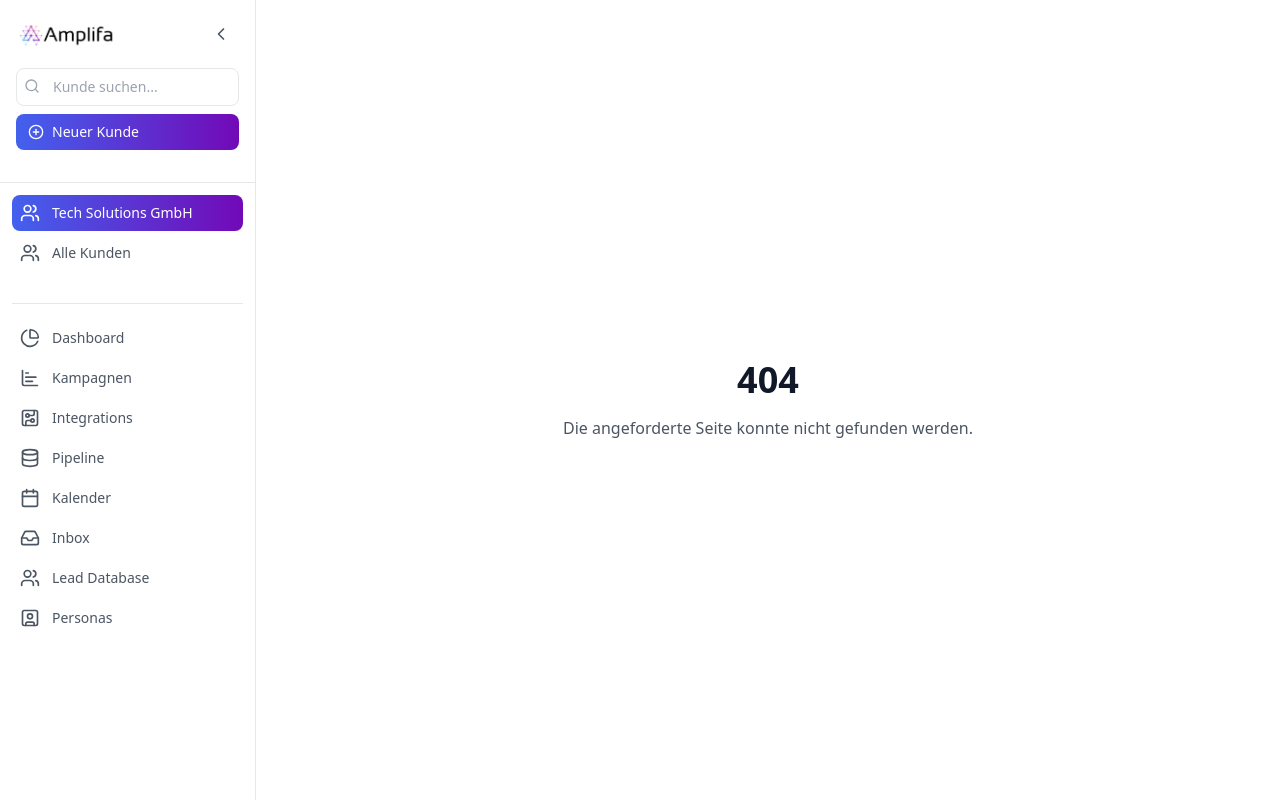
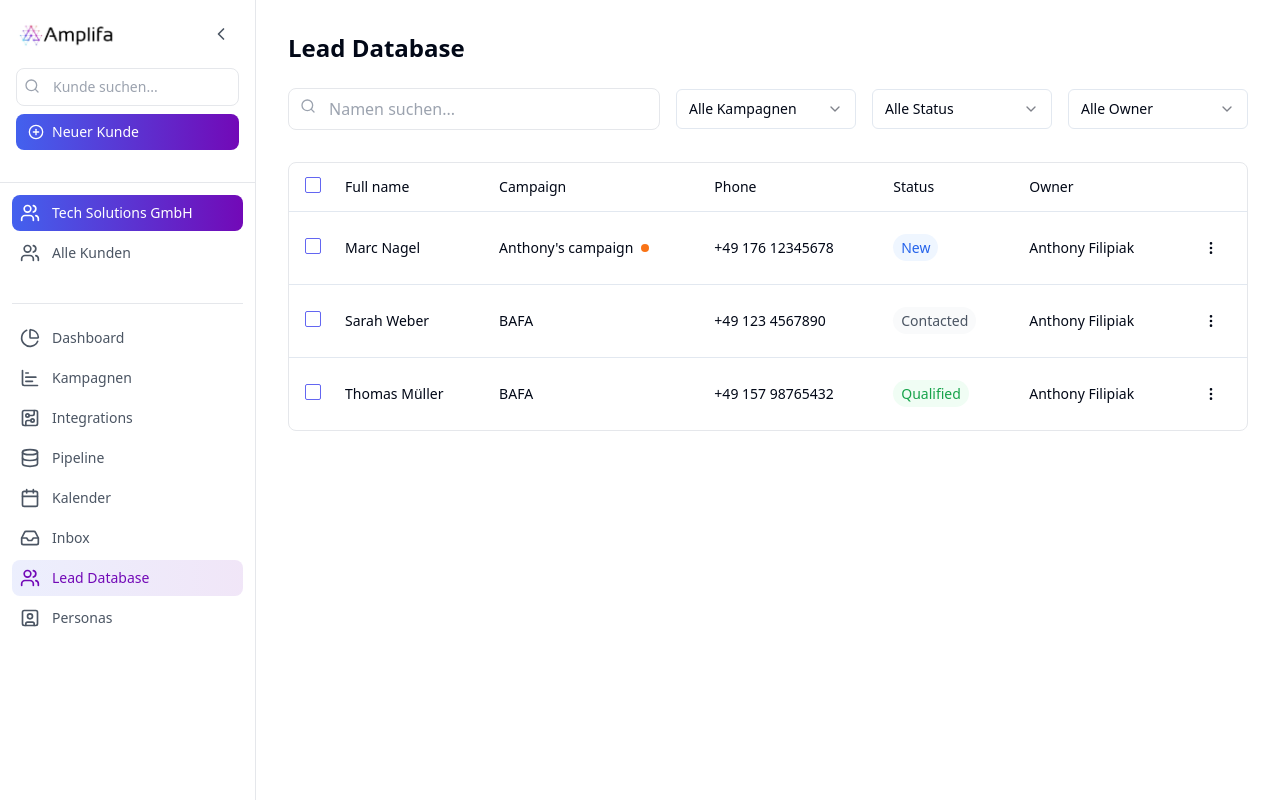
Before and after one commit to afilipiak25/agency-insight-portal, a React (Vite) app: page /leads in a window 1280 px wide. Before the commit this address had no page. Built offline with nearby package versions, Linux system fonts and the light colour scheme.

Commit message:
Implement lead database page
This commit implements a new page for the lead database, accessible via the sidebar.  The specific implementation details are not included in this commit message.

```diff
--- a/src/App.tsx
+++ b/src/App.tsx
@@ -11,6 +11,7 @@ import Campaigns from "./pages/Campaigns";
 import Integrations from "./pages/Integrations";
 import Pipeline from "./pages/Pipeline";
 import Calendar from "./pages/Calendar";
+import LeadDatabase from "./pages/LeadDatabase";
 
 const queryClient = new QueryClient();
 
@@ -27,6 +28,7 @@ const App = () => (
           <Route path="/integrations" element={<Integrations />} />
           <Route path="/pipeline" element={<Pipeline />} />
           <Route path="/calendar" element={<Calendar />} />
+          <Route path="/leads" element={<LeadDatabase />} />
           <Route path="*" element={<NotFound />} />
         </Routes>
       </BrowserRouter>
--- a/src/components/Sidebar.tsx
+++ b/src/components/Sidebar.tsx
@@ -25,7 +25,7 @@ const navItems = [
   { icon: Database, label: 'Pipeline', path: '/pipeline' },
   { icon: Calendar, label: 'Kalender', path: '/calendar' },
   { icon: Inbox, label: 'Inbox' },
-  { icon: Users, label: 'Lead Database' },
+  { icon: Users, label: 'Lead Database', path: '/leads' },
   { icon: UserSquare, label: 'Personas' },
 ];
 
--- /dev/null
+++ b/src/pages/LeadDatabase.tsx
@@ -0,0 +1,193 @@
+
+import { Layout } from "@/components/Layout";
+import { Button } from "@/components/ui/button";
+import { Search, MoreVertical } from "lucide-react";
+import {
+  Select,
+  SelectContent,
+  SelectItem,
+  SelectTrigger,
+  SelectValue,
+} from "@/components/ui/select";
+import {
+  Table,
+  TableBody,
+  TableCell,
+  TableHead,
+  TableHeader,
+  TableRow,
+} from "@/components/ui/table";
+import {
+  DropdownMenu,
+  DropdownMenuContent,
+  DropdownMenuItem,
+  DropdownMenuTrigger,
+} from "@/components/ui/dropdown-menu";
+import { Checkbox } from "@/components/ui/checkbox";
+
+interface Lead {
+  id: number;
+  name: string;
+  campaign: string;
+  phone: string;
+  status: "New" | "Contacted" | "Qualified";
+  owner: string;
+  isCampaignHot?: boolean;
+}
+
+const mockLeads: Lead[] = [
+  {
+    id: 1,
+    name: "Marc Nagel",
+    campaign: "Anthony's campaign",
+    phone: "+49 176 12345678",
+    status: "New",
+    owner: "Anthony Filipiak",
+    isCampaignHot: true,
+  },
+  {
+    id: 2,
+    name: "Sarah Weber",
+    campaign: "BAFA",
+    phone: "+49 123 4567890",
+    status: "Contacted",
+    owner: "Anthony Filipiak",
+  },
+  {
+    id: 3,
+    name: "Thomas Müller",
+    campaign: "BAFA",
+    phone: "+49 157 98765432",
+    status: "Qualified",
+    owner: "Anthony Filipiak",
+  },
+];
+
+const LeadDatabase = () => {
+  const getStatusStyle = (status: string) => {
+    switch (status) {
+      case "New":
+        return "bg-blue-50 text-blue-600";
+      case "Contacted":
+        return "bg-gray-50 text-gray-600";
+      case "Qualified":
+        return "bg-green-50 text-green-600";
+      default:
+        return "bg-gray-50 text-gray-600";
+    }
+  };
+
+  return (
+    <Layout>
+      <div className="p-8">
+        <div className="mb-8">
+          <h1 className="text-2xl font-semibold mb-6">Lead Database</h1>
+
+          <div className="flex flex-wrap gap-4 items-center">
+            <div className="relative flex-1 max-w-md">
+              <Search className="absolute left-3 top-2.5 h-4 w-4 text-gray-400" />
+              <input
+                type="text"
+                placeholder="Namen suchen..."
+                className="pl-10 pr-4 py-2 w-full border border-gray-200 rounded-lg focus:outline-none focus:ring-2 focus:ring-amplifa-purple/30"
+              />
+            </div>
+
+            <Select defaultValue="all-campaigns">
+              <SelectTrigger className="w-[180px]">
+                <SelectValue placeholder="Alle Kampagnen" />
+              </SelectTrigger>
+              <SelectContent>
+                <SelectItem value="all-campaigns">Alle Kampagnen</SelectItem>
+                <SelectItem value="anthony">Anthony's campaign</SelectItem>
+                <SelectItem value="bafa">BAFA</SelectItem>
+              </SelectContent>
+            </Select>
+
+            <Select defaultValue="all-status">
+              <SelectTrigger className="w-[180px]">
+                <SelectValue placeholder="Alle Status" />
+              </SelectTrigger>
+              <SelectContent>
+                <SelectItem value="all-status">Alle Status</SelectItem>
+                <SelectItem value="new">New</SelectItem>
+                <SelectItem value="contacted">Contacted</SelectItem>
+                <SelectItem value="qualified">Qualified</SelectItem>
+              </SelectContent>
+            </Select>
+
+            <Select defaultValue="all-owners">
+              <SelectTrigger className="w-[180px]">
+                <SelectValue placeholder="Alle Owner" />
+              </SelectTrigger>
+              <SelectContent>
+                <SelectItem value="all-owners">Alle Owner</SelectItem>
+                <SelectItem value="anthony">Anthony Filipiak</SelectItem>
+              </SelectContent>
+            </Select>
+          </div>
+        </div>
+
+        <div className="bg-white rounded-lg border border-gray-200">
+          <Table>
+            <TableHeader>
+              <TableRow>
+                <TableHead className="w-[40px]">
+                  <Checkbox />
+                </TableHead>
+                <TableHead>Full name</TableHead>
+                <TableHead>Campaign</TableHead>
+                <TableHead>Phone</TableHead>
+                <TableHead>Status</TableHead>
+                <TableHead>Owner</TableHead>
+                <TableHead className="w-[40px]"></TableHead>
+              </TableRow>
+            </TableHeader>
+            <TableBody>
+              {mockLeads.map((lead) => (
+                <TableRow key={lead.id}>
+                  <TableCell>
+                    <Checkbox />
+                  </TableCell>
+                  <TableCell className="font-medium">{lead.name}</TableCell>
+                  <TableCell>
+                    <div className="flex items-center gap-2">
+                      {lead.campaign}
+                      {lead.isCampaignHot && (
+                        <div className="w-2 h-2 rounded-full bg-orange-500" />
+                      )}
+                    </div>
+                  </TableCell>
+                  <TableCell>{lead.phone}</TableCell>
+                  <TableCell>
+                    <span className={`px-2 py-1 rounded-full text-sm ${getStatusStyle(lead.status)}`}>
+                      {lead.status}
+                    </span>
+                  </TableCell>
+                  <TableCell>{lead.owner}</TableCell>
+                  <TableCell>
+                    <DropdownMenu>
+                      <DropdownMenuTrigger asChild>
+                        <Button variant="ghost" size="icon">
+                          <MoreVertical className="h-4 w-4" />
+                        </Button>
+                      </DropdownMenuTrigger>
+                      <DropdownMenuContent align="end">
+                        <DropdownMenuItem>Bearbeiten</DropdownMenuItem>
+                        <DropdownMenuItem>Status ändern</DropdownMenuItem>
+                        <DropdownMenuItem>Owner ändern</DropdownMenuItem>
+                        <DropdownMenuItem className="text-red-600">Löschen</DropdownMenuItem>
+                      </DropdownMenuContent>
+                    </DropdownMenu>
+                  </TableCell>
+                </TableRow>
+              ))}
+            </TableBody>
+          </Table>
+        </div>
+      </div>
+    </Layout>
+  );
+};
+
+export default LeadDatabase;
```
